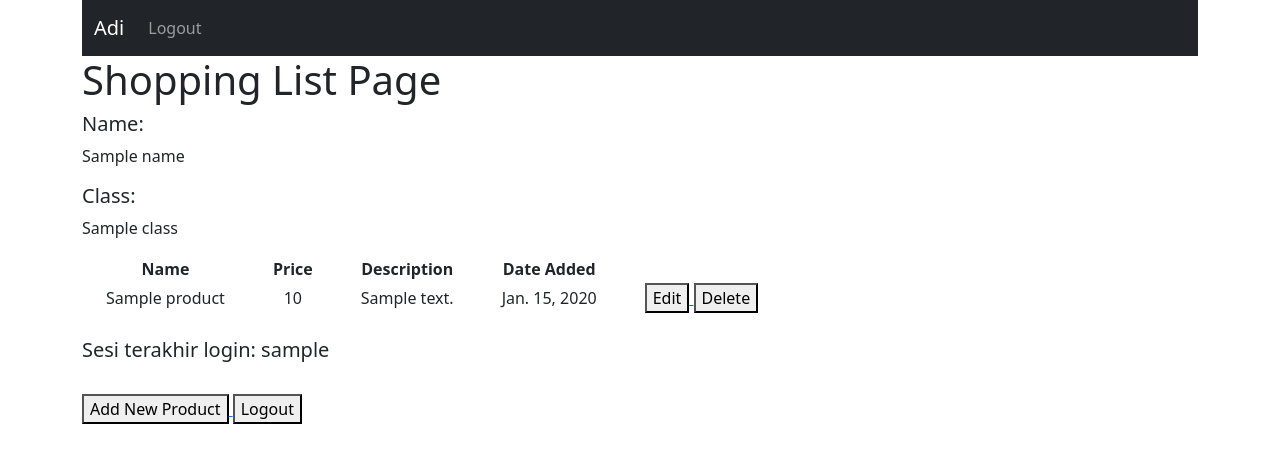
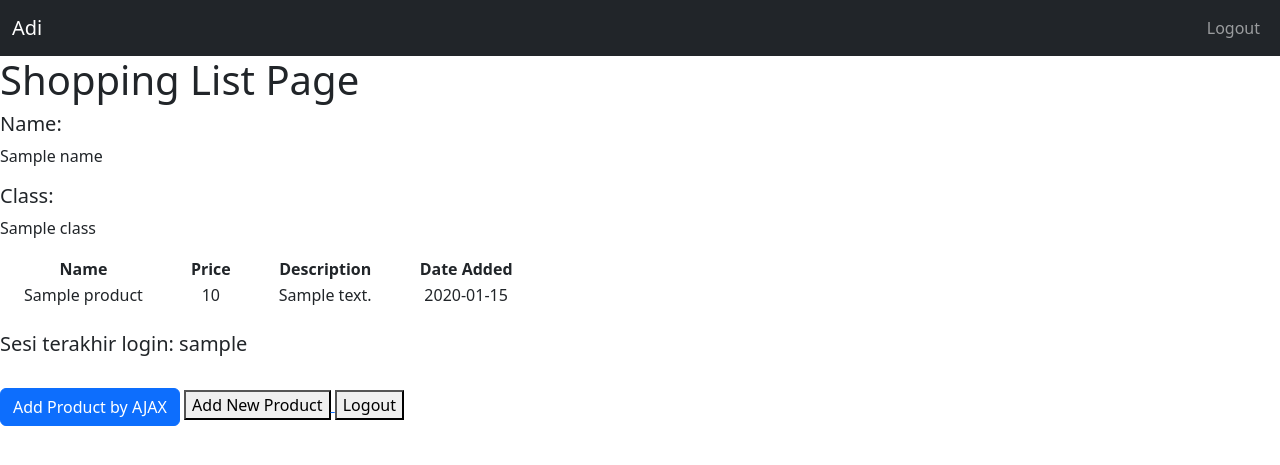
Before and after one commit to adi-himawan/shopping-list, a Django app: template main/templates/main.html in a window 1280 px wide. Shown: the top 465 px of the page. Run offline with Django 4.2, Linux system fonts and the light colour scheme; tables that the repository leaves empty hold one stand-in row (values such as "Sample post"); the template is opened without the code that fills it: values that come from a table or form of the project are taken from there, most other values are stand-ins (such as "Sample title", 1, 10 or a date in 2020).

Commit message:
Menyelesaikan tutorial 5

```diff
--- a/main/templates/main.html
+++ b/main/templates/main.html
@@ -3,12 +3,15 @@
 {% block content %}
     <nav class="navbar navbar-expand-lg navbar-dark bg-dark">
         <div class="container-fluid">
-        <a class="navbar-brand" href="#">Adi</a>
-        <button class="navbar-toggler" type="button" data-bs-toggle="collapse" data-bs-target="#navbarSupportedContent" aria-controls="navbarSupportedContent" aria-expanded="false" aria-label="Toggle navigation">
+            <a class="navbar-brand" style="pointer-events: none;">Adi</a>
+
+            <button class="navbar-toggler" type="button" data-bs-toggle="collapse" data-bs-target="#navbarNavDropdown" aria-controls="navbarNavDropdown"
+            aria-expanded="false" aria-label="Toggle navigation">
                 <span class="navbar-toggler-icon"></span>
             </button>
-        <div class="collapse navbar-collapse" id="navbarSupportedContent">
-            <ul class="navbar-nav ml-auto">
+
+            <div class="collapse navbar-collapse justify-content-end" id="navbarSupportedContent">
+                <ul class="navbar-nav">
                     <li class="nav-item">
                         <a class="nav-link" href="{% url 'main:logout' %}">Logout</a>
                     </li>
@@ -25,43 +28,47 @@
     <h5>Class:</h5>
     <p>{{class}}</p>
 
-    <table>
-        <tr>
-            <th style="text-align: center;" class="px-4">Name</th>
-            <th style="text-align: center;" class="px-4">Price</th>
-            <th style="text-align: center;" class="px-4">Description</th>
-            <th style="text-align: center;" class="px-4">Date Added</th>
-        </tr>
+    <table id="product_table"></table>
 
-        {% comment %} Berikut cara memperlihatkan data produk di bawah baris ini {% endcomment %}
+    <div class="modal fade" id="exampleModal" tabindex="-1" aria-labelledby="exampleModalLabel" aria-hidden="true">
+        <div class="modal-dialog">
+            <div class="modal-content">
+                <div class="modal-header">
+                    <h1 class="modal-title fs-5" id="exampleModalLabel">Add New Product</h1>
+                    <button type="button" class="btn-close" data-bs-dismiss="modal" aria-label="Close"></button>
+                </div>
+                <div class="modal-body">
+                    <form id="form" onsubmit="return false;">
+                        {% csrf_token %}
+                        <div class="mb-3">
+                            <label for="name" class="col-form-label">Name:</label>
+                            <input type="text" class="form-control" id="name" name="name"></input>
+                        </div>
+                        <div class="mb-3">
+                            <label for="price" class="col-form-label">Price:</label>
+                            <input type="number" class="form-control" id="price" name="price"></input>
+                        </div>
+                        <div class="mb-3">
+                            <label for="description" class="col-form-label">Description:</label>
+                            <textarea class="form-control" id="description" name="description"></textarea>
+                        </div>
+                    </form>
+                </div>
+                <div class="modal-footer">
+                    <button type="button" class="btn btn-secondary" data-bs-dismiss="modal">Close</button>
+                    <button type="button" class="btn btn-primary" id="button_add" data-bs-dismiss="modal">Add Product</button>
+                </div>
+            </div>
+        </div>
+    </div>
 
-        {% for product in products %}
-            <tr>
-                <td style="text-align: center;" class="px-4">{{product.name}}</td>
-                <td style="text-align: center;" class="px-4">{{product.price}}</td>
-                <td style="text-align: center;" class="px-4">{{product.description}}</td>
-                <td style="text-align: center;" class="px-4">{{product.date_added}}</td>
-                <td class="px-4">
-                    <a href="{% url 'main:edit_product' product.pk %}">
-                        <button>
-                            Edit
-                        </button>
-                    </a>
-                    <a href="{% url 'main:delete_product' product.pk %}">
-                        <button>
-                            Delete
-                        </button>
-                    </a>
-                </td>
-            </tr>
-        {% endfor %}
-    </table>
-
-    <br />
+    </br>
 
     <h5>Sesi terakhir login: {{last_login}}</h5>
 
-    <br />
+    </br>
+
+    <button type="button" class="btn btn-primary" data-bs-toggle="modal" data-bs-target="#exampleModal">Add Product by AJAX</button>
 
     <a href="{% url 'main:create_product' %}">
         <button>
@@ -75,4 +82,43 @@
         </button>
     </a>
 
+    <script>
+        async function getProducts() {
+            return fetch("{% url 'main:get_product_json' %}").then((res) => res.json())
+        }
+
+        async function refreshProducts() {
+            document.getElementById("product_table").innerHTML = ""
+            const products = await getProducts()
+            let htmlString = `<tr>
+                <th style="text-align: center;" class="px-4">Name</th>
+                <th style="text-align: center;" class="px-4">Price</th>
+                <th style="text-align: center;" class="px-4">Description</th>
+                <th style="text-align: center;" class="px-4">Date Added</th>
+            </tr>`
+
+            products.forEach((item) => {
+                htmlString += `\n<tr>
+                <td style="text-align: center;" class="px-4">${item.fields.name}</td>
+                <td style="text-align: center;" class="px-4">${item.fields.price}</td>
+                <td style="text-align: center;" class="px-4">${item.fields.description}</td>
+                <td style="text-align: center;" class="px-4">${item.fields.date_added}</td>
+            </tr>`
+            })
+
+            document.getElementById("product_table").innerHTML = htmlString
+        }
+        refreshProducts()
+
+        function addProduct() {
+            fetch("{% url 'main:add_product_ajax' %}", {
+                method: "POST",
+                body: new FormData(document.querySelector('#form'))
+            }).then(refreshProducts)
+
+            document.getElementById("form").reset()
+            return false
+        }
+        document.getElementById("button_add").onclick = addProduct
+    </script>
 {% endblock content %}
--- a/main/urls.py
+++ b/main/urls.py
@@ -1,6 +1,6 @@
 from django.urls import path
 from main.views import show_main, create_product, show_xml, show_json, show_xml_by_id, show_json_by_id
-from main.views import register, login_user, logout_user, edit_product, delete_product
+from main.views import register, login_user, logout_user, edit_product, delete_product, get_product_json, add_product_ajax
 
 app_name = 'main'
 
@@ -15,5 +15,7 @@ urlpatterns = [
     path('json/<int:id>/', show_json_by_id, name='show_json_by_id'),
     path('register/', register, name='register'),
     path('login/', login_user, name='login'),
-    path('logout/', logout_user, name='logout')
+    path('logout/', logout_user, name='logout'),
+    path('get-product/', get_product_json, name='get_product_json'),
+    path('create-product-ajax/', add_product_ajax, name='add_product_ajax')
 ]
--- a/main/views.py
+++ b/main/views.py
@@ -10,6 +10,7 @@ from django.contrib.auth.forms import UserCreationForm
 from django.contrib import messages
 from django.contrib.auth import authenticate, login, logout
 from django.contrib.auth.decorators import login_required
+from django.views.decorators.csrf import csrf_exempt
 
 # Create your views here.
 @login_required(login_url='/login')
@@ -103,3 +104,22 @@ def logout_user(request):
     response = HttpResponseRedirect(reverse('main:login'))
     response.delete_cookie('last_login')
     return response
+
+def get_product_json(request):
+    product_item = Product.objects.all()
+    return HttpResponse(serializers.serialize('json', product_item))
+
+@csrf_exempt
+def add_product_ajax(request):
+    if request.method == 'POST':
+        name = request.POST.get("name")
+        price = request.POST.get("price")
+        description = request.POST.get("description")
+        user = request.user
+
+        new_product = Product(name=name, price=price, description=description, user=user)
+        new_product.save()
+
+        return HttpResponse(b"CREATED", status=201)
+
+    return HttpResponseNotFound()
--- a/templates/base.html
+++ b/templates/base.html
@@ -12,10 +12,8 @@
         <script src="https://cdn.jsdelivr.net/npm/bootstrap@5.3.2/dist/js/bootstrap.min.js" integrity="sha384-BBtl+eGJRgqQAUMxJ7pMwbEyER4l1g+O15P+16Ep7Q9Q+zqX6gSbd85u4mG4QzX+" crossorigin="anonymous"></script>
     </head>
 
-    <body class="d-flex justify-content-center">
-        <div class="container">
-            {% block content %}
-            {% endblock content %}
-        </div>
+    <body>
+        {% block content %}
+        {% endblock content %}
     </body>
 </html>
```
Lines whose indentation alone changed are shown as unchanged.
